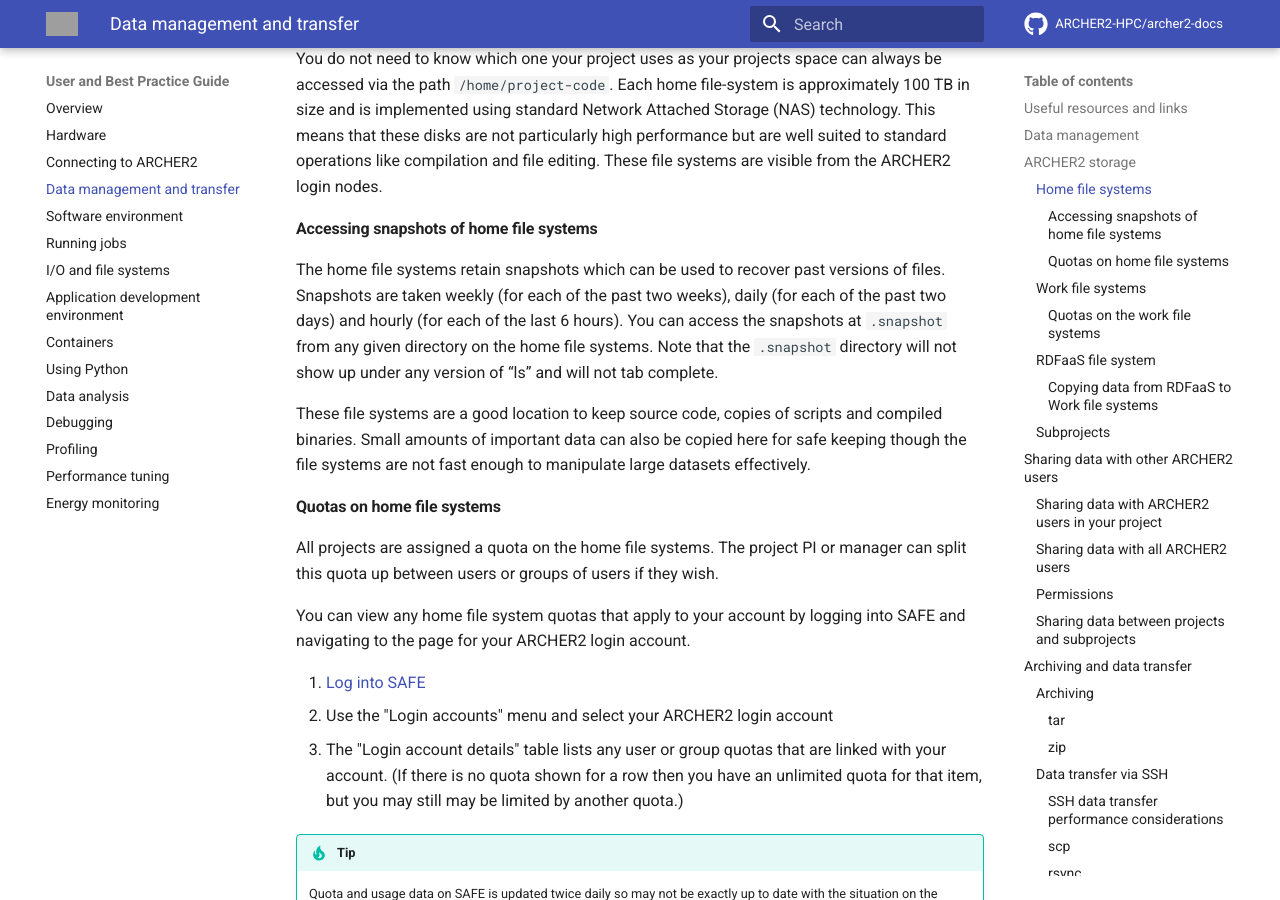
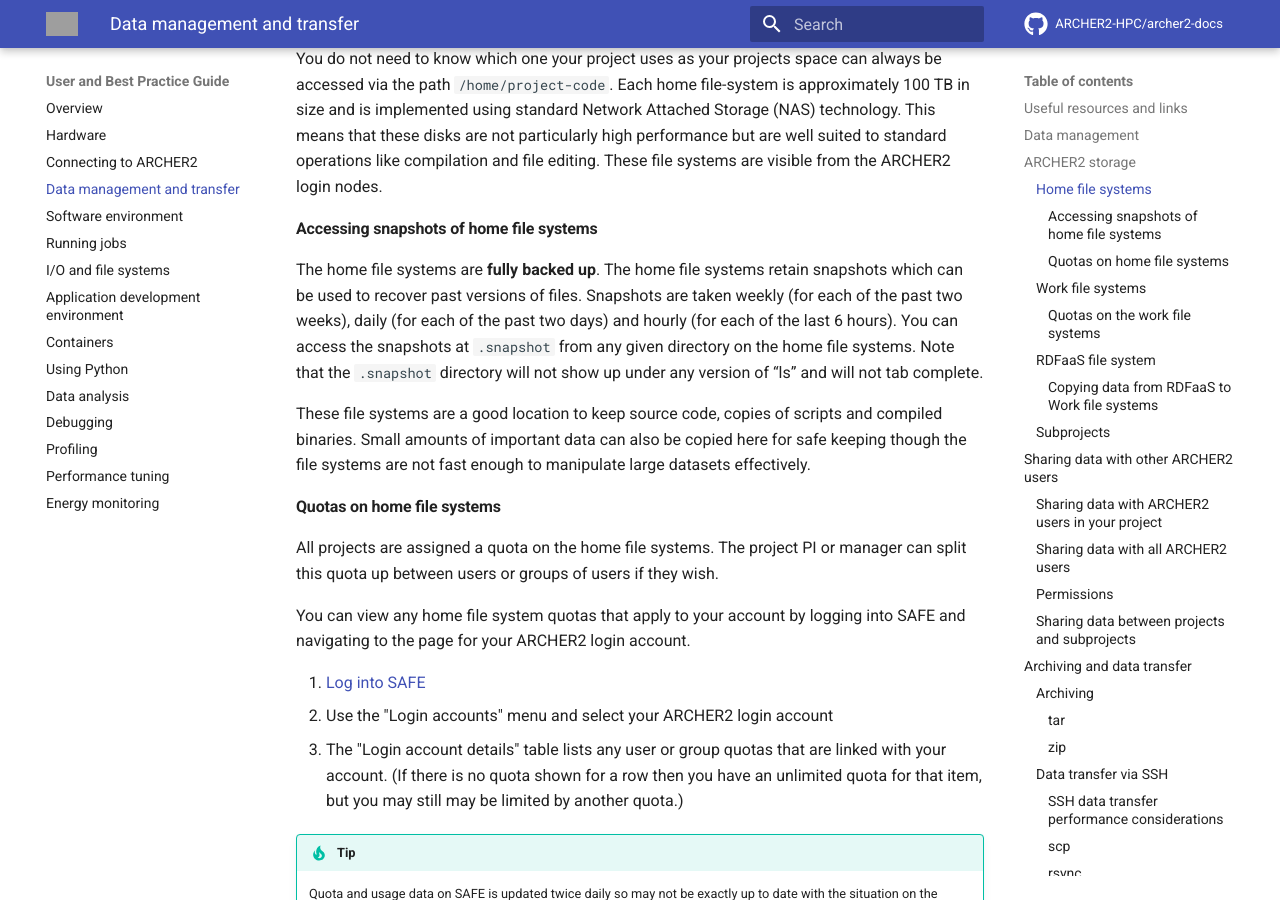
Before and after one commit to ARCHER2-HPC/archer2-docs, an MkDocs documentation site: the page built from docs/user-guide/data.md, in a window 1280 px wide and 900 px high, scrolled down 2302 px. Built offline with MkDocs 1.6.1 and Material for MkDocs 9.7.7, drawn with Linux system fonts in a browser that asks for light colours; comment, search, counter and statistics services are not loaded; grey boxes are pictures that could not be loaded.

Commit message:
Update data.md

```diff
--- a/docs/user-guide/data.md
+++ b/docs/user-guide/data.md
@@ -92,7 +92,7 @@
 
 #### Accessing snapshots of home file systems
 
-The home file systems retain snapshots which can be used to recover past versions of files. Snapshots are taken weekly (for each of the past two weeks), daily (for each of the past two days) and hourly (for each of the last 6 hours). You can access the snapshots at `.snapshot` from any given directory on the home file systems. Note that the `.snapshot` directory will not show up under any version of “ls” and will not tab complete.
+The home file systems are **fully backed up**. The home file systems retain snapshots which can be used to recover past versions of files. Snapshots are taken weekly (for each of the past two weeks), daily (for each of the past two days) and hourly (for each of the last 6 hours). You can access the snapshots at `.snapshot` from any given directory on the home file systems. Note that the `.snapshot` directory will not show up under any version of “ls” and will not tab complete.
 
 These file systems are a good location to keep source code, copies of scripts and compiled binaries. Small amounts of important data can also be copied here for safe keeping though the file systems are not fast enough to manipulate large datasets effectively.
 
```
